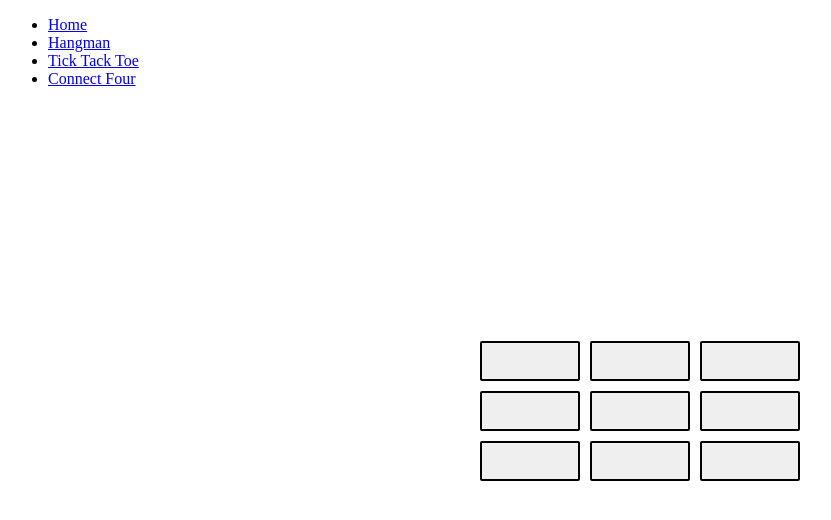
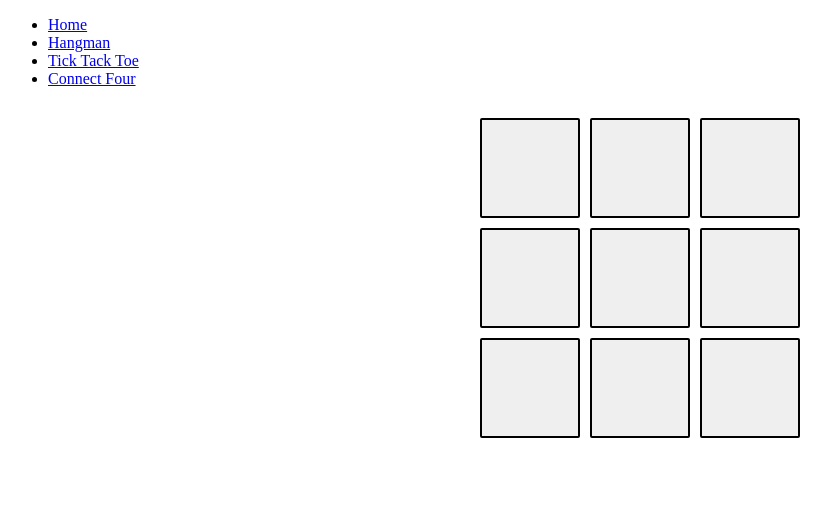
Before and after one commit to JamesDiStef/board-games, a React (Vite) app: page /tickTackToe in a window 1280 px wide. Shown: the top 520 px of the page, without its empty margins (0-831 px from the left). Built offline with nearby package versions, Linux system fonts and the light colour scheme.

Commit message:
make tick tack toe board larger, end game

```diff
--- a/src/tickTackToe/Square.tsx
+++ b/src/tickTackToe/Square.tsx
@@ -10,11 +10,11 @@ const Square = ({ num, value, handleClick }: Props) => {
       <button
         onClick={() => handleClick(num)}
         style={{
-          height: "40px",
-          minWidth: "100px",
+          height: "100px",
+          width: "200px",
           border: "2px solid black",
           borderRadius: "2px",
-          fontSize: "large",
+          fontSize: "36px",
         }}
       >
         {value}
--- a/src/tickTackToe/TickTackToeBoard.tsx
+++ b/src/tickTackToe/TickTackToeBoard.tsx
@@ -17,23 +17,39 @@ const Board = () => {
     { num: 8, value: "" },
   ]);
 
-  const checkGameOver = (squareNumber: number) => {
+  const gameOverCombos = [
+    [0, 1, 2],
+    [3, 4, 5],
+    [6, 7, 8],
+    [0, 4, 8],
+    [2, 4, 6],
+    [0, 3, 6],
+    [1, 4, 7],
+    [2, 5, 8],
+  ];
+
+  const checkGameOver = () => {
     setNumClicks(numClicks + 1);
     if (numClicks < 4) return;
     console.log("ok");
 
-    switch (squareNumber) {
-      case 0:
-        if (board[0] === board[1] && board[1] === board[2]) setGameOver(true);
-        else if (board[0] === board[3] && board[3] === board[6])
-          setGameOver(true);
-        else if (board[0] === board[4] && board[4] == board[8])
-          setGameOver(true);
-        break;
+    for (let i = 0; i < gameOverCombos.length; i++) {
+      const [a, b, c] = gameOverCombos[i];
+      if (
+        board[a].value === board[b].value &&
+        board[b].value === board[c].value &&
+        board[a].value !== ""
+      ) {
+        console.log("ayyyyyy");
+        console.log(a, b, c);
+        return true;
+      }
     }
+    return false;
   };
 
   const handleClick = (squareNumber: number) => {
+    if (gameOver) return;
     const nextValue = isPlayerOne ? "X" : "O";
     setBoard(
       board.map((s) =>
@@ -41,13 +57,17 @@ const Board = () => {
       )
     );
     setIsPlayerOne(!isPlayerOne);
-    checkGameOver(squareNumber);
+    checkGameOver();
   };
+
+  useEffect(() => {
+    if (checkGameOver()) setGameOver(true);
+  }, [board]);
 
   return (
     <div
       style={{
-        marginTop: "20%",
+        marginTop: "30px",
         display: "flex",
         flexDirection: "column",
         justifyContent: "center",
```
